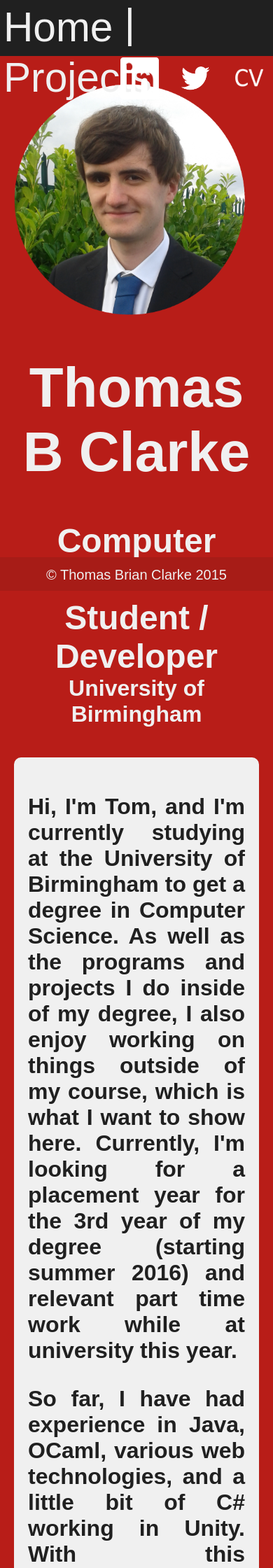
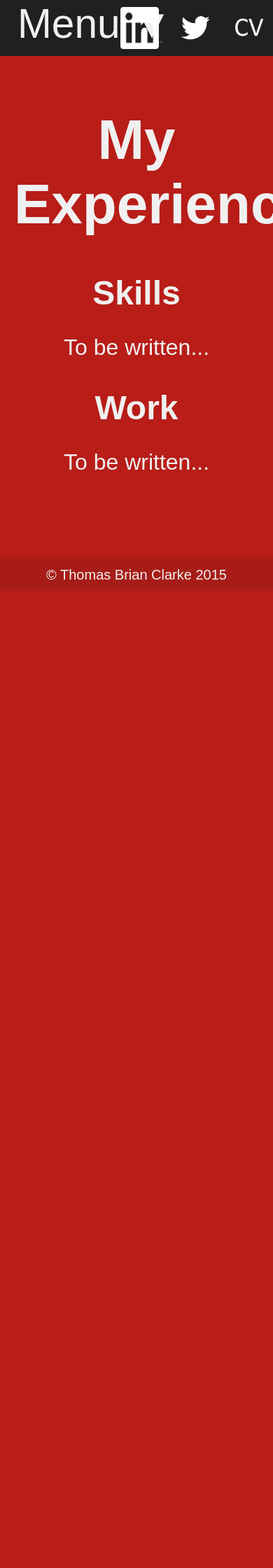
Before and after one commit to TomBClarke/tombclarke.co.uk, a PHP site: page /experience/index.php in a window 390 px wide; the page is wider, and only the part inside the window is pictured. Shown: the top 2240 px of that part at 70% size. After the commit the page ends 844 px from the top of that part, so only its background shows below. Run offline with PHP 8.4, Linux system fonts and the light colour scheme; some libraries are stand-ins or nearby versions.

Commit message:
update to hhg, expereince page added, menu now made for mobile view

```diff
--- a/css/main_bars.css
+++ b/css/main_bars.css
@@ -48,6 +48,48 @@
     color: #f0f0f0;
 }
 
+#mobile-nav {
+    font-size: 40pt;
+    margin-top: 100px;
+}
+
+#mobile-text {
+    text-align: center;
+    padding-left: 20px;
+    width: 100%;
+}
+
+.nav-list {
+    margin: 13px;
+    margin-top: 0px;
+    text-align: center;
+    list-style-type: none;
+}
+
+.nav-list li {
+    border-bottom: 5px;
+    width: 95%;
+    border-bottom-style: solid;
+    border-bottom-color: #a71c17;
+    background: #b81d18;
+}
+
+.nav-list li:hover {
+    background: #c82d28;
+}
+
+.desktop {
+    display: inline;
+}
+
+.main {
+    display: block;
+}
+
+.mobile {
+    display: none;
+}
+
 @media (max-width: 1000px) {
     #header {
         height: 80px;
@@ -67,4 +109,12 @@
         padding-top: 14px;
         font-size: 15pt;
     }
+
+    .desktop {
+        display: none;
+    }
+
+    .mobile {
+        display: inline;
+    }
 }
--- /dev/null
+++ b/experience/index.php
@@ -0,0 +1,18 @@
+<!DOCTYPE html PUBLIC "-//W3C//DTD XHTML 1.0 Strict//EN"
+"http://www.w3.org/TR/xhtml1/DTD/xhtml1-strict.dtd">
+
+<html>
+    <head>
+        <title>Experience</title>
+        <?php $comp_dir = "../"; include $comp_dir . 'php/coreimports.php'; ?>
+    </head>
+    <body>
+        <div class="main">
+            <h1>My Experience</h1>
+            <h2>Skills</h2>
+            <p>To be written...</p>
+            <h2>Work</h2>
+            <p>To be written...</p>
+        </div>
+    </body>
+</html>
--- /dev/null
+++ b/js/coreimports.js
@@ -0,0 +1,5 @@
+function switchArrow(txt) {
+    //▼;
+    //▲;
+    return txt.substring(0, txt.length - 1) + ((txt.indexOf("▼") > -1) ? "▲" : "▼");
+}
--- a/js/interactiveprojects.js
+++ b/js/interactiveprojects.js
@@ -8,7 +8,7 @@ function setupProjects() {
             } else {
                 $(itemHolder).slideUp();
             }
-
+            this.innerHTML = (switchArrow(this.innerHTML));
         };
         $(itemHolder).hide();
     });
--- a/php/coreimports.php
+++ b/php/coreimports.php
@@ -18,6 +18,9 @@
 <link type="text/css" rel="stylesheet" href="<?php echo $serv_dir; ?>css/main.css"/>
 <link type="text/css" rel="stylesheet" href="<?php echo $serv_dir; ?>css/main_bars.css"/>
 
+<!-- JS -->
+<script src="<?php print $serv_dir; ?>js/coreimports.js"></script>
+
 <!-- JQuery -->
 <script src="https://ajax.googleapis.com/ajax/libs/jquery/2.1.3/jquery.min.js"></script>
 
--- a/php/header.php
+++ b/php/header.php
@@ -1,11 +1,40 @@
 <div id="header">
-    <span id="header-nav">
+    <span class="desktop" id="header-nav">
         <a href="<?php echo $serv_dir; ?>">Home</a> |
-        <a href="<?php echo $serv_dir; ?>projects">Projects</a>
+        <a href="<?php echo $serv_dir; ?>projects">Projects</a> |
+        <a href="<?php echo $serv_dir; ?>experience">Expereince</a>
     </span>
+
+    <span class="mobile">
+        <span id="mobile-text">Menu &#x25BC;</span>
+    </span>
+
     <span id="header-social-links">
         <a target="_blank" href="http://linkedin.com/in/tombclarke"><img src="<?php echo $serv_dir; ?>res/img/linkedin_logo.png"/></a>
         <a target="_blank" href="http://twitter.com/tombclarke"><img src="<?php echo $serv_dir; ?>res/img/twitter_logo.png"/></a>
         <a target="_blank" href="<?php echo $serv_dir; ?>res/files/CV.pdf"><img src="<?php echo $serv_dir; ?>res/img/cv.png"/></a>
     </span>
 </div>
+
+<div id="mobile-header">
+    <ul class="nav-list" id="mobile-nav">
+        <li><a href="<?php echo $serv_dir; ?>">Home</a></li>
+        <li><a href="<?php echo $serv_dir; ?>projects">Projects</a></li>
+        <li><a href="<?php echo $serv_dir; ?>experience">Expereince</a></li>
+    </ul>
+
+    <script>
+        $('#mobile-text').on('click', function () {
+            if ( $('#mobile-nav').is( ":hidden" ) ) {
+                $('#mobile-nav').show();
+                $('.main').hide();
+            } else {
+                $('#mobile-nav').hide();
+                $('.main').show();
+            }
+            $('#mobile-text').text(switchArrow(document.getElementById('mobile-text').innerHTML));
+        });
+
+        $('#mobile-nav').hide();
+    </script>
+</div>
--- /dev/null
+++ b/projects/hhg/js/coreimports.js
@@ -0,0 +1,5 @@
+function switchArrow(txt) {
+    //▼;
+    //▲;
+    return txt.substring(0, txt.length - 1) + ((txt.indexOf("▼") > -1) ? "▲" : "▼");
+}
--- a/projects/hhg/js/policies.js
+++ b/projects/hhg/js/policies.js
@@ -7,7 +7,7 @@ function loadPolicies() {
 
     policies.forEach(function(p, pi) {
         $('#policies').append(
-            $('<h3 id=\'p' + pi + '\'></h3>').text(p.title)
+            $('<h3 id=\'p' + pi + '\'></h3>').text(p.title + "▼")
         );
         $('#policies').append(
             $('<ul id=\'pl' + pi + '\'></ul>')
@@ -19,6 +19,8 @@ function loadPolicies() {
             } else {
                 $('#pl' + pi).slideUp();
             }
+
+            $('#p' + pi).text(switchArrow(document.getElementById('p' + pi).innerHTML));
         });
 
         $('#pl' + pi).hide();
--- a/projects/hhg/php/coreimports.php
+++ b/projects/hhg/php/coreimports.php
@@ -18,6 +18,9 @@
 <link type="text/css" rel="stylesheet" href="<?php echo $serv_dir; ?>css/main.css"/>
 <link type="text/css" rel="stylesheet" href="<?php echo $serv_dir; ?>css/main_bars.css"/>
 
+<!-- JS -->
+<script src="<?php print $serv_dir; ?>js/coreimports.js"></script>
+
 <!-- JQuery -->
 <script src="https://ajax.googleapis.com/ajax/libs/jquery/2.1.3/jquery.min.js"></script>
 
--- a/projects/hhg/res/content/case-studies.json
+++ b/projects/hhg/res/content/case-studies.json
@@ -1,5 +1,6 @@
 { "studies": [
         {"study": "A male client aged 18 at start of receiving service / aged 19 when left (residence length 8 months)",
+         "gender": "man",
          "text": [
              "The client applied to Lawrence House (LH) following a breakdown in the family relationship. He had been living between the homes of his mother / stepfather and father / stepmother in the local area, and all relationships had become extremely strained. He was embarking on his final year of A’ Levels.  He had been living with other family members on a temporary basis.",
              "The client was studying Business Studies, Psychology and General Studies at a local further education college and required a great deal of support to encourage him to remain with his studies throughout his residency; certainly at a few points he was ready to leave his studies completely.  He suffered poor motivation and uncertainty about what he wanted to do in the future, combined with the issues surrounding the breakdown in his family situation and social isolation.",
@@ -13,6 +14,7 @@
              "This client has remained in contact with staff at LH and is now in the second year of his course."
          ]},
         {"study": "Male aged 19 at move in (residence length 7 months)",
+         "gender": "man",
          "text": [
              "The client applied for a place at Lawrence House on the recommendation of a local voluntary agency that works with young people.",
              "He moved in, following quite a prolonged period of homelessness during which time he had been living with friends, usually sleeping on sofas.",
--- a/projects/index.php
+++ b/projects/index.php
@@ -27,7 +27,7 @@
                     <img class="project-img" src="../res/img/projects/majesticseo-logo-black-white-large.png"/>
                     <h3><a href="majestic">View here &#9658;</a> | <span>Read about this &#x25BC;</span></h3>
                     <div>
-                        <p>Myself, <a target="_blank" href="http://mishawagner.co.nf">Misha Wagner</a> and <a target="_blank" href="http://linkedin.com/in/rowanphilip">Rowan Cole</a> worked as a team at Majestic to create interesting data visualisations using D3.js. Majsetic also hired a journalist, <a target="_blank" href="https://twitter.com/pupulchatterjee">Pupul Chatterjee</a>, to write blogs about what we created. Through out the 10 weeks, we used HTML, CSS, PHP, Java, JavaScript with D3 and, of course, the Majestic API.</p>
+                        <p>Myself, <a target="_blank" href="http://mishawagner.co.nf">Misha Wagner</a> and <a target="_blank" href="http://linkedin.com/in/rowanphilip">Rowan Cole</a> worked as a team at Majestic to create interesting data visualisations using D3.js. Majsetic also hired a journalist, <a target="_blank" href="https://twitter.com/pupulchatterjee">Pupul Chatterjee</a>, to write blogs about what we created. Through out the 10 weeks, we used HTML, CSS, PHP, Java, JavaScript, MySQL with D3 and, of course, the Majestic API.</p>
                         <p>My favourite projects from the experience was 'Round The Clock', 'The Majestic Universe', 'MRacing' and (to be announced). While MRacing was built using canvas elements in HTML 5, all of the projects taught me a lot about how to handle the large amount of data we were getting back from the Majestic API, process it using JavaScript and display it using D3. MRacing was also a great learning curve as it was the largest game I'd ever worked on, along with using canvas elements which was also new to me.</p>
                         <p>I was also given the opportunity to go to Leeds Hack (leedshack.org) to represent Majestic as a sponsor, where I introduced Majestic to the attendees, was on hand to set hackers up with Majestic accounts, act as technical support and have discussions with them about what they could do as projects, and was responsible for selecting winner for our prizes and awarding them.</p>
                     </div>
```
Also changed, not shown: projects/hhg/css/main.css (+6 -1 lines), projects/hhg/css/main_bars.css (+11 -0 lines), projects/hhg/js/case-studies.js (+16 -3 lines), projects/hhg/php/header.php (+8 -11 lines), projects/hhg/res/img/people/man-silhouette.png (added), projects/hhg/res/img/people/woman-silhouette.png (added). Lines whose indentation alone changed are shown as unchanged.
